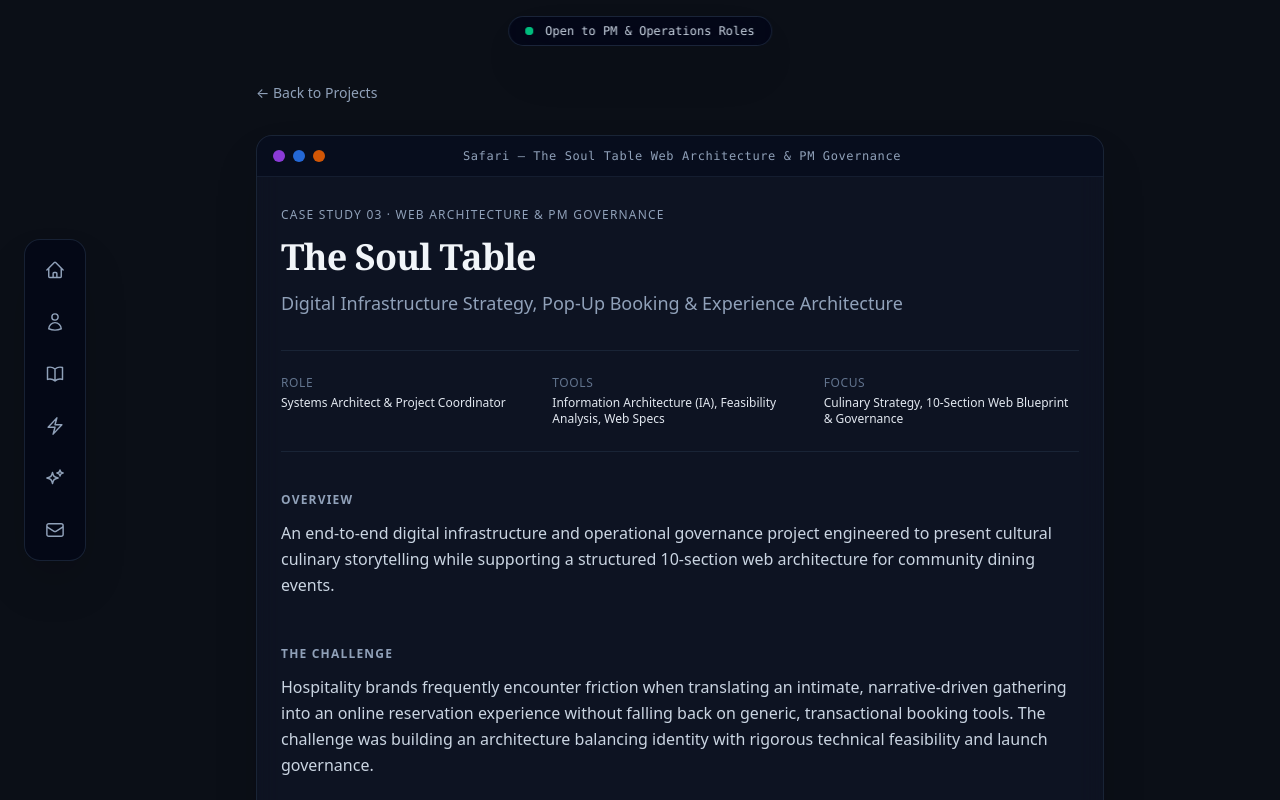
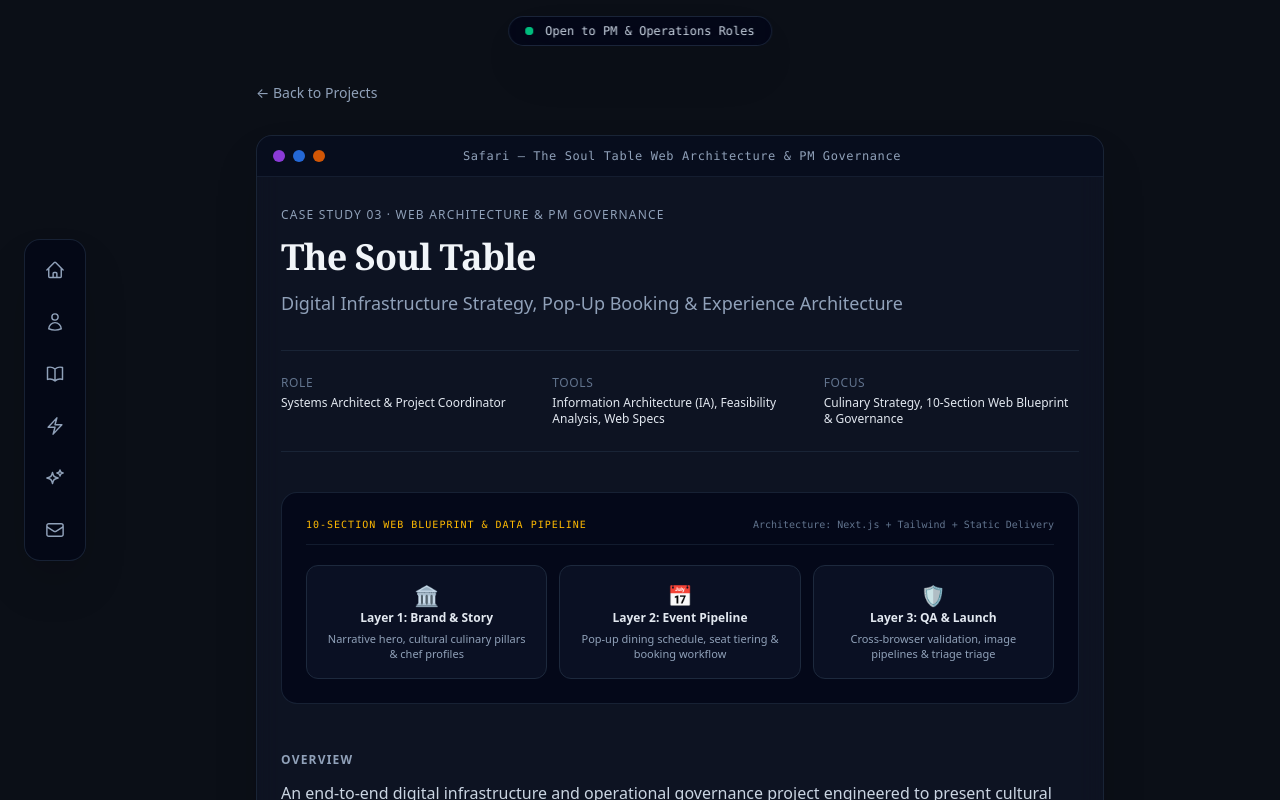
Before and after one commit to tanztylr/portfolio-v3, a Next.js app: page /projects/soul-table in a window 1280 px wide. Shown: the top 800 px of the page. Built offline with nearby package versions, Linux system fonts and the light colour scheme.

Commit message:
fix: resolve jsx syntax nesting in soul table page

```diff
--- a/app/projects/soul-table/page.tsx
+++ b/app/projects/soul-table/page.tsx
@@ -12,7 +12,6 @@ export default function SoulTablePage() {
       </Link>
 
       <MacWindow title="Safari — The Soul Table Web Architecture & PM Governance">
-
         {/* HEADER */}
         <header className="border-b border-slate-800/80 pb-8">
           <span className="text-xs uppercase tracking-widest text-slate-400 font-medium">
@@ -44,6 +43,36 @@ export default function SoulTablePage() {
 
         {/* CONTENT SECTIONS */}
         <div className="py-10 space-y-12">
+          {/* INTERACTIVE 10-SECTION INFORMATION ARCHITECTURE BLUEPRINT */}
+          <div className="rounded-2xl border border-slate-800/80 bg-slate-950/70 p-6 space-y-4">
+            <div className="flex items-center justify-between border-b border-slate-800/60 pb-3">
+              <span className="text-[10px] font-mono uppercase tracking-widest text-amber-400">
+                10-Section Web Blueprint &amp; Data Pipeline
+              </span>
+              <span className="text-[10px] font-mono text-slate-500">
+                Architecture: Next.js + Tailwind + Static Delivery
+              </span>
+            </div>
+
+            <div className="grid grid-cols-1 sm:grid-cols-3 gap-3 text-xs pt-1">
+              <div className="rounded-xl border border-slate-800 bg-slate-900/60 p-4 space-y-1.5 text-center">
+                <span className="text-xl">🏛️</span>
+                <p className="font-semibold text-slate-200">Layer 1: Brand &amp; Story</p>
+                <p className="text-[11px] text-slate-400 font-light">Narrative hero, cultural culinary pillars &amp; chef profiles</p>
+              </div>
+              <div className="rounded-xl border border-slate-800 bg-slate-900/60 p-4 space-y-1.5 text-center">
+                <span className="text-xl">📅</span>
+                <p className="font-semibold text-slate-200">Layer 2: Event Pipeline</p>
+                <p className="text-[11px] text-slate-400 font-light">Pop-up dining schedule, seat tiering &amp; booking workflow</p>
+              </div>
+              <div className="rounded-xl border border-slate-800 bg-slate-900/60 p-4 space-y-1.5 text-center">
+                <span className="text-xl">🛡️</span>
+                <p className="font-semibold text-slate-200">Layer 3: QA &amp; Launch</p>
+                <p className="text-[11px] text-slate-400 font-light">Cross-browser validation, image pipelines &amp; triage triage</p>
+              </div>
+            </div>
+          </div>
+
           <section>
             <h2 className="text-xs uppercase tracking-widest text-slate-400 font-semibold mb-3">
               Overview
```
Lines whose indentation alone changed are shown as unchanged.
